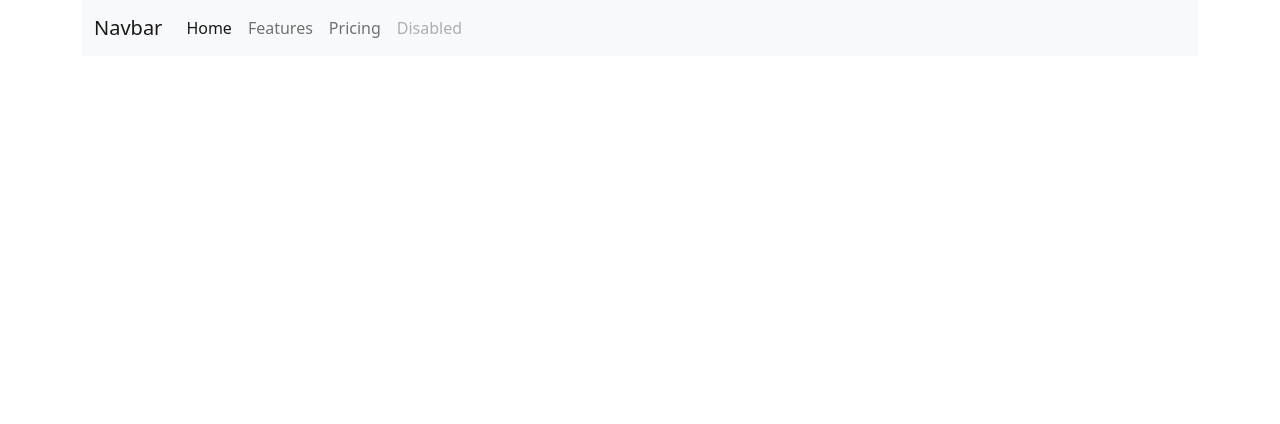
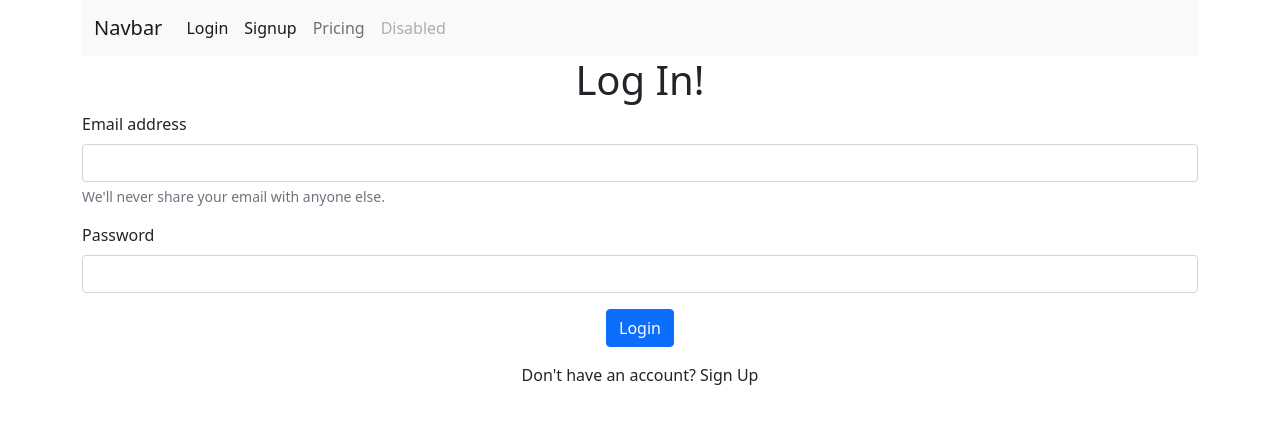
Before and after one commit to DavidTaplin/mvp-class-app, an Angular app: page /login in a window 1280 px wide. Before the commit this address led to /. Shown: the top 424 px of the page. Built offline with nearby package versions, Linux system fonts and the light colour scheme.

Commit message:
FE Auth signin and signup
auth service created
login auth finished
signup auth finished

```diff
--- a/src/app/app-routing.module.ts
+++ b/src/app/app-routing.module.ts
@@ -1,12 +1,16 @@
 import { NgModule } from '@angular/core';
 import { RouterModule, Routes } from '@angular/router';
+import { LoginComponent } from './auth/login/login.component';
 import { SignupComponent } from './auth/signup/signup.component';
 
 const routes: Routes = [
   {
     path: "signup",
     component: SignupComponent
-  }
+  },
+  { path: 'login',
+  component: LoginComponent,
+}
 ];
 
 @NgModule({
--- a/src/app/app.module.ts
+++ b/src/app/app.module.ts
@@ -6,12 +6,14 @@ import { AppRoutingModule } from './app-routing.module';
 import { AppComponent } from './app.component';
 import { SignupComponent } from './auth/signup/signup.component';
 import { NavComponent } from './shared/nav/nav.component';
+import { LoginComponent } from './auth/login/login.component';
 
 @NgModule({
   declarations: [
     AppComponent,
     SignupComponent,
-    NavComponent
+    NavComponent,
+    LoginComponent
   ],
   imports: [
     BrowserModule,
--- /dev/null
+++ b/src/app/auth/auth.service.ts
@@ -0,0 +1,18 @@
+import { HttpClient } from '@angular/common/http';
+import { Injectable } from '@angular/core';
+
+@Injectable({
+  providedIn: 'root'
+})
+export class AuthService {
+
+  constructor(private http:HttpClient) { }
+
+  signup(movieSignUp: any){
+    return this.http.post("http://localhost3000/api/v1/users/create", movieSignUp)
+  }
+
+  login(user: any){
+    return this.http.post('http://localhost:3000/api/v1/users/login', user)
+  }
+}
--- /dev/null
+++ b/src/app/auth/login/login.component.html
@@ -0,0 +1,19 @@
+<h1 class="text-center"> Log In! </h1>
+<form [formGroup]="loginForm" (ngSubmit)="onSubmit()">
+
+  <div class="mb-3">
+    <label for="exampleInputEmail1" class="form-label">Email address</label>
+    <input type="email" class="form-control"  aria-describedby="emailHelp" formControlName="email">
+    <div id="emailHelp" class="form-text">We'll never share your email with anyone else.</div>
+  </div>
+  <div class="mb-3">
+    <label for="exampleInputPassword1" class="form-label">Password</label>
+    <input type="password" class="form-control" formControlName="password">
+  </div>
+
+<div class = "text-center mb-3">
+  <button type="submit" class="btn btn-primary">Login</button>
+</div>
+  <div><p class="text-center">Don't have an account? <a>Sign Up</a></p></div>
+
+</form>
--- /dev/null
+++ b/src/app/auth/login/login.component.ts
@@ -0,0 +1,29 @@
+import { Component, OnInit } from '@angular/core';
+import { FormControl, FormGroup } from '@angular/forms';
+import { AuthService } from '../auth.service';
+
+@Component({
+  selector: 'app-login',
+  templateUrl: './login.component.html',
+  styleUrls: ['./login.component.css']
+})
+export class LoginComponent implements OnInit {
+loginForm = new FormGroup({
+  email: new FormControl(''),
+  password: new FormControl('')
+
+})
+  constructor(private authservice:AuthService) { }
+
+  ngOnInit(): void {
+  }
+
+  onSubmit() {
+    const loginuser = this.loginForm.value;
+    console.log(loginuser)
+    this.authservice.login(loginuser).subscribe((res:any)=>{
+      console.log(res)
+    })
+  }
+
+}
--- a/src/app/auth/signup/signup.component.ts
+++ b/src/app/auth/signup/signup.component.ts
@@ -1,6 +1,7 @@
 import { HttpClient } from '@angular/common/http';
 import { Component, OnInit } from '@angular/core';
 import { FormControl, FormGroup } from '@angular/forms';
+import { AuthService } from '../auth.service';
 
 @Component({
   selector: 'app-signup',
@@ -15,7 +16,7 @@ export class SignupComponent implements OnInit {
     password_confirmation: new FormControl('')
   })
 
-  constructor( private http:HttpClient) { }
+  constructor( private authService:AuthService) { }
 
   ngOnInit(): void {
   }
@@ -24,8 +25,9 @@ export class SignupComponent implements OnInit {
     const movieSignUp = this.signupForm.value;
     console.log(movieSignUp)
 
+   // this.authService.signup.(movieSignUp).subscribe((res:any) => {})
 
-   // this.http.post("need api url for sign up create", movieSignUp).subscribe((res:any) => { console.log(res) })
+
   }
 
 }
--- a/src/app/shared/nav/nav.component.html
+++ b/src/app/shared/nav/nav.component.html
@@ -7,11 +7,12 @@
     <div class="collapse navbar-collapse" id="navbarNav">
       <ul class="navbar-nav">
         <li class="nav-item">
-          <a class="nav-link active" aria-current="page" href="#">Home</a>
+          <a class="nav-link active" routerLink="/login">Login</a>
         </li>
         <li class="nav-item">
-          <a class="nav-link" href="#">Features</a>
+          <a class="nav-link active" routerLink="/signup">Signup</a>
         </li>
+
         <li class="nav-item">
           <a class="nav-link" href="#">Pricing</a>
         </li>
```
Also changed, not shown: src/app/auth/login/login.component.css (added), 2 other files (tests, documents, lock files or other folders).
